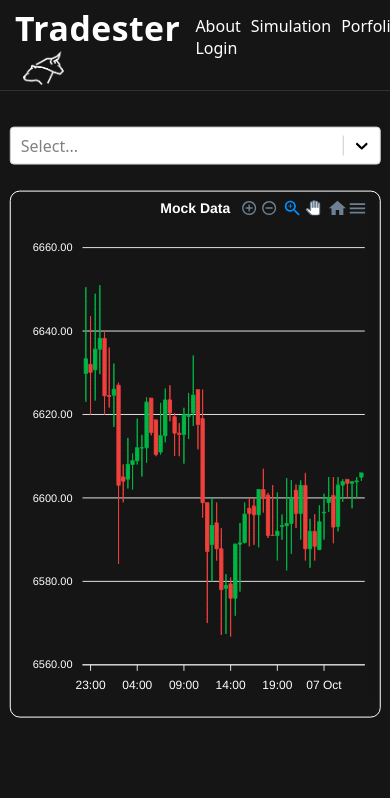
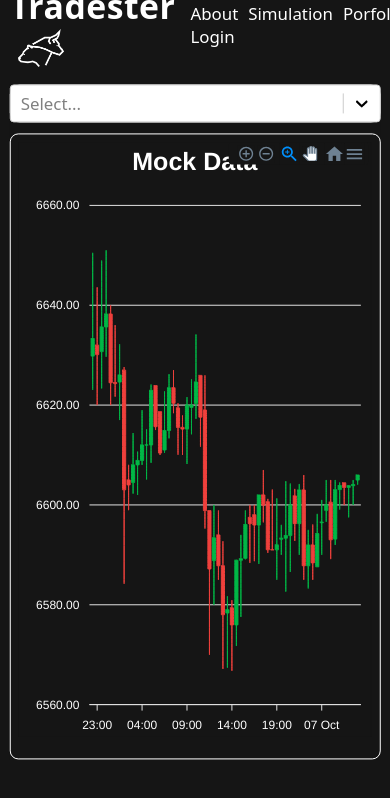
Before and after one commit to Capstone-Projects-2023-Spring/project-algorithmic-trading, a React (Create React App) app in the folder webapp/: page /#/candle in a window 390 px wide. Shown: the top 798 px of the page. Built offline with nearby package versions, Linux system fonts and the light colour scheme.

Commit message:
candle component more responsive

```diff
--- a/webapp/src/app.css
+++ b/webapp/src/app.css
@@ -22,12 +22,13 @@ html * {
 }
 
 .nav {
+  height: 6vh;
   background-image: none;
-  padding: 5px;
   border-bottom: 1px solid #313131;
   display: flex;
   flex-direction: row;
   justify-content: space-between;
+  align-items: center;
 }
 
 .logo {
@@ -39,14 +40,14 @@ html * {
 
 .nav img {
   padding-left: 8px;
-  vertical-align: -8px;
-  height: 4vh;
+  vertical-align: -4px;
+  height: 4.5vh;
 }
 
 .links {
   padding: 10px;
   padding-right: 15px;
-  font-size: 16px;
+  font-size: 2vh;
   font-weight: 100;
 }
 
--- a/webapp/src/components/Candle.js
+++ b/webapp/src/components/Candle.js
@@ -86,13 +86,26 @@ class Candle extends Component {
         title: {
           text: "Mock Data",
           align: "middle",
+          style: {
+            fontSize: 25,
+          },
         },
         xaxis: {
           type: "datetime",
+          labels: {
+            style: {
+              fontSize: 12,
+            },
+          },
         },
         yaxis: {
           tooltip: {
             enabled: true,
+          },
+          labels: {
+            style: {
+              fontSize: 12,
+            },
           },
         },
       },
@@ -103,7 +116,10 @@ class Candle extends Component {
     let newSeries = [];
     let newData = [];
 
-    const url = "https://tradester-backend.onrender.com/tradester/get_stock_data_candle/" + ticker + "/";
+    const url =
+      "https://tradester-backend.onrender.com/tradester/get_stock_data_candle/" +
+      ticker +
+      "/";
 
     fetch(url, { method: "GET" })
       .then((response) => {
@@ -184,7 +200,7 @@ class Candle extends Component {
           options={this.state.options}
           series={this.state.series}
           type="candlestick"
-          height={500}
+          height={"88%"}
           className="chart"
         />
       </motion.div>
--- a/webapp/src/components/style/candle.css
+++ b/webapp/src/components/style/candle.css
@@ -3,21 +3,29 @@
   top: 50%;
   left: 50%;
   transform: translate(-50%, -50%);
-  width: 95%;
-  height: 70%;
+  width: 95vw;
+  height: 80vh;
   display: flex;
   flex-direction: column;
   justify-content: space-between;
 }
 
+.select {
+  color: black;
+  background-color: white;
+  border-radius: 10px;
+}
+
 .select * {
+  font-size: 2vh;
   color: black;
   background-color: transparent;
 }
 
 .chart {
+  height: 90%;
   z-index: -1;
-  padding: 5px;
-  border-radius: 10px;
+  padding: 1vh;
+  border-radius: 1vh;
   border: 1px solid white;
 }
```
